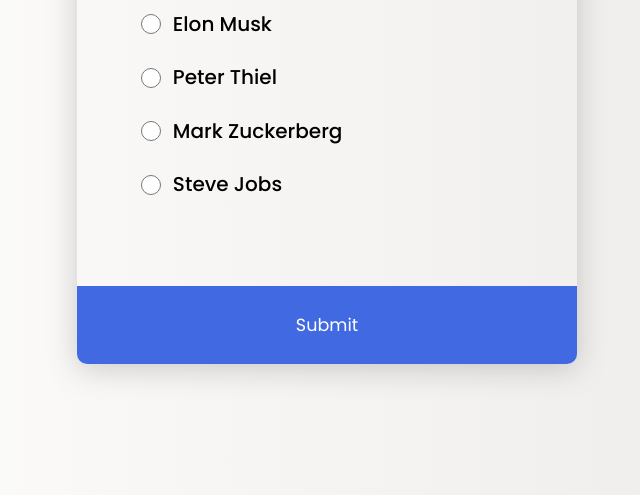
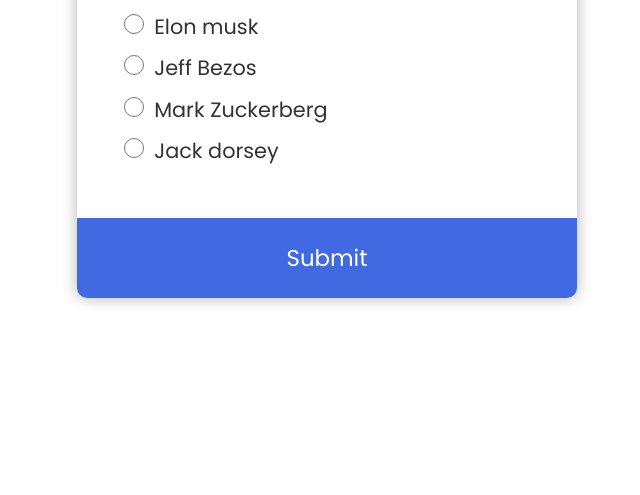
Before and after one commit to danishhansari/JavaScript-Practise, a plain HTML site: page 12 - Quiz App/index.html in a window 1280 px wide. Shown: the part 305-800 px from the top of the page, without its empty margins (313-953 px from the left). Drawn offline with Linux system fonts and the light colour scheme.

Commit message:
more questino added

```diff
--- a/12 - Quiz App/app.js
+++ b/12 - Quiz App/app.js
@@ -1,99 +1,138 @@
-const quizData = [
+const questionData = [
     {
-        question: "Who is the founder of Facebook",
-        a:'Elon Musk',
-        b:'Peter Thiel',
+        question:"Who is the CEO of Facebook",
+        a:'Elon musk',
+        b:'Jeff Bezos',
         c:'Mark Zuckerberg',
-        d:'Steve Jobs',
+        d:'Jack dorsey',
         correct:'c'
-    } ,
+    },
     {
-        question:"How much it cost elon to buy twitter",
-        a:'44$ Billion',
-        b:'4$ Billion',
-        c:'23$ Billion',
-        d:'80 Hazaar',
+        question:"In which year india got independence",
+        a:'1999',
+        b:'1947',
+        c:'1964',
+        d:'1960',
+        correct:'b'
+    },
+    {
+        question:"Which language computer understand without translation",
+        a:'Binary bit (0/1)',
+        b:'Javascript',
+        c:'Assembly',
+        d:'Python',
         correct:'a'
     },
     {
-        question:"What is most popular song in youtube",
-        a:'Dusk till Down',
-        b:'Shape of you',
-        c:'Selfie maine le li aaj',
-        d:'Despacito',
+        question:"Who is new owner of Twitter",
+        a:'Jeff Bezos',
+        b:'Mark Zuckerberg',
+        c:'Elon musk',
+        d:'Jack dorsey',
+        correct:'c'
+    },
+    {
+        question:"How much Facebook paid to buy Whatsapp",
+        a:'19 Billion',
+        b:'10 Billion',
+        c:'1 Billion',
+        d:'4 Million',
+        correct:'a'
+    },
+    {
+        question:"How is the current CEO of Apple",
+        a:'Mike tyson',
+        b:'Jeff Bezos',
+        c:'Gautam Adani',
+        d:'Tim cook',
         correct:'d'
     },
     {
-        question:"Who saved apple to go bankrupt",
-        a:'Xerox',
-        b:'Microsoft',
-        c:'Nintendo',
-        d:'Samsung',
-        correct:'b'
+        question:"Who is the most popular star in india",
+        a:'Salman Khan',
+        b:'Ajay Devgan',
+        c:'Shahrukh Khan',
+        d:'Saif ali Khan',
+        correct:'c'
     },
     {
-        question:"What is the full form of 'DevOps' ",
-        a:'Development &opportunity',
-        b:'Development &OpenSource',
-        c:'Development & Operation',
-        d:'Development & Orange',
+        question:"What is the name of SRK house",
+        a:'Mannat',
+        b:'Antillia',
+        c:'Jalsa',
+        d:'Heaven',
+        correct:'a'
+    },
+    {
+        question:"In which age a baby should go to school",
+        a:'5yrs',
+        b:'10yrs',
+        c:'3yrs',
+        d:'12yrs',
         correct:'c'
+    },
+    {
+        question:"Which thing a human should give more importance",
+        a:'Health',
+        b:'Wealth',
+        c:'Women',
+        d:'Cloth',
+        correct:'a'
     }
-];
-let quizz = document.getElementById('quiz');
-const answersEl = document.querySelectorAll('.answer');
-const questionEl = document.getElementById('question');
-const submitBtn = document.getElementById('submit');
-const a_text = document.getElementById('a_text');
-const b_text = document.getElementById('b_text');
-const c_text = document.getElementById('c_text');
-const d_text = document.getElementById('d_text');
+]
+let questionEl = document.getElementById('question');
+let answerA = document.getElementById('input-a');
+let answerB = document.getElementById('input-b');
+let answerC = document.getElementById('input-c');
+let answerD = document.getElementById('input-d');
+const btn = document.getElementById('btn');
+let radio = document.querySelectorAll('input[type="radio"]');
+let quizEl = document.getElementById('quiz-ul')
+
+
 let currentQuiz = 0;
 let score = 0;
-loadQuiz();
+deSelect();
 
-function loadQuiz(){
-    deSelectEl();
-    const currentQuizData = quizData[currentQuiz];
-    questionEl.innerHTML = currentQuizData.question;
-    a_text.innerText = currentQuizData.a;
-    b_text.innerText = currentQuizData.b;
-    c_text.innerText = currentQuizData.c;
-    d_text.innerText = currentQuizData.d;
+function load(){
+    questionEl.innerText = questionData[currentQuiz].question;
+    answerA.innerText = questionData[currentQuiz].a;
+    answerB.innerText = questionData[currentQuiz].b;
+    answerC.innerText = questionData[currentQuiz].c;
+    answerD.innerText = questionData[currentQuiz].d;
 }
+btn.addEventListener('click',()=> {
+    let answer = Select();
+    if(answer){
+        if(answer === questionData[currentQuiz].correct){
+            score++;
+            console.log(score);
+        }
+        currentQuiz++;
+    if(currentQuiz < questionData.length){
+        deSelect();
+    }
+    else{
+        questionEl.innerText = "";
+        quizEl.innerHTML = `
+                <h1>You answered correctly at ${score}/${questionData.length} questions.</h1>
 
-function getSelected(){
+                <button onclick="location.reload()">Reload</button>`
+    }
+}
+});
+function deSelect(){
+    radio.forEach(number => {
+        number.checked = false;
+    });
+    load();
+}
+function Select(){
     let answer = undefined;
-
-    answersEl.forEach((ans) => {
-        if(ans.checked){
-         answer = ans.id;
+    radio.forEach(number => {
+        if(number.checked){
+            answer = number.id;
         }
     });
     return answer;
 }
-
-
-function deSelectEl(){
-    answersEl.forEach((ans) => {
-     ans.checked = false;
-    });
-}
-
-submitBtn.addEventListener('click',() => {
-   const answer = getSelected();
-   console.log(score);
-    if (answer) {
-        if (answer === quizData[currentQuiz].correct) {
-            score++;
-        }
-        currentQuiz++;
-    if(currentQuiz < quizData.length){
-        loadQuiz();
-    }
-    else{
-      quizz.style.padding = '2em'
-      quizz.innerHTML = `<h2>You answered correctly at ${score} / ${quizData.length} question.</h2 >`
-    }
-   }
-});
--- a/12 - Quiz App/index.html
+++ b/12 - Quiz App/index.html
@@ -4,40 +4,29 @@
     <meta charset="UTF-8">
     <meta http-equiv="X-UA-Compatible" content="IE=edge">
     <meta name="viewport" content="width=device-width, initial-scale=1.0">
-    <title>Quizz App</title>
+    <title>Quiz App</title>
     <link rel="stylesheet" href="style.css">
-    <script src="app.js"defer></script>
+    <script src="app.js" defer></script>
 </head>
 <body>
-    <div class="quiz-container" id="quiz">
-        <div class="quiz-header">
-        <h1 id="question">Question Text</h1>
-        <ul>
-            <li>
-                <input type="radio" id="a" name="answer" class="answer">
-                <label for="a" id="a_text" >Question</label>
+    <div class="container">
+        <div class="quiz-container">
+            <h1 id="question">Question</h1>
+            <ul id="quiz-ul">
+                <li><input type="radio" name="answer" id="a">
+                <label id="input-a" for="a"> Answer</label></li>
 
-            </li>
-            <li>
-                <input type="radio" id="b" name="answer" class="answer">
-                <label
-                id="b_text"  for="b">Question</label>
+                <li><input type="radio" id="b" name="answer">
+                <label for="b" id="input-b">Answer</label></li>
 
-            </li>
-            <li>
-                <input type="radio"id="c" name="answer" class="answer">
-                <label
-                id="c_text"  for="c">Question</label>
-            </li>
-            <li>
-                <input type="radio" id="d" name="answer" class="answer">
-                <label
-                id="d_text"
-                for="d">Question</label>
-            </li>
-        </ul>
+                <li><input type="radio" name="answer" id="c">
+                <label for="c" id="input-c">Answer</label></li>
+
+                <li><input type="radio" name="answer" id="d">
+                <label for="d" id="input-d">Answer</label></li>
+            </ul>
+            <button id="btn">Submit</button>
         </div>
-        <button id="submit" class="btn">Submit</button>
     </div>
 </body>
 </html>
--- a/12 - Quiz App/style.scss
+++ b/12 - Quiz App/style.scss
@@ -3,67 +3,70 @@
     padding: 0px;
     margin: 0px;
     box-sizing: border-box;
-    vertical-align: middle;
-    font-family: 'Poppins',Georgia, 'Times New Roman', Times, serif;
+    font-family: 'Poppins',system-ui, -apple-system, BlinkMacSystemFont, 'Segoe UI', Roboto, Oxygen, Ubuntu, Cantarell, 'Open Sans', 'Helvetica Neue', sans-serif;
+    border: 0px;
+    outline: 0px;
+    color: #333;
 }
-body{
-    background: linear-gradient(to right, #FFFFFF, #ECE9E6);
-    min-height: 100vh;
+li{
+    list-style-type: none;
+}
+@mixin flex(){
     display: flex;
     justify-content: center;
     align-items: center;
 }
-.quiz-container{
-    width:100%;
-    max-width: 500px;
-    box-shadow: 0px 5px 30px rgba(100,100,100,.3);
-    border-radius: 10px;
-    overflow: hidden;
+.container{
+    height: 100vh;
+    @include flex();
 
 
-    .quiz-header{
-        padding: 4em;
+    .quiz-container{
+        width: 500px;
+        max-width: 100%;
+        border-radius: 10px;
+        // background:crimson;
+        font-size: 1.3em;
+        overflow: hidden;
+        box-shadow: 0px 0px 15px rgba(0,0,0,.3);
 
+        h1{
+            padding-top: 1em;
+            font-size: 1.3em;
+            text-align: center;
+        }
+        ul{
+            padding: 2em;
 
-
-        ul li{
-            margin-block: 1.1em;
-            font-size: 1.25em;
-            font-weight: 500;
-
-
+            li{
+                margin-block: .5em;
 
                 label{
                     cursor: pointer;
                 }
+            }
 
-            input[type="radio"]{
-                width: 20px;
+
+            li input[type='radio']{
+                width: 30px;
                 height: 20px;
-                margin-right: .5em;
+                cursor: pointer;
 
             }
         }
-    }
-    #submit,
-    .btn{
+        #btn{
             display: block;
             width: 100%;
-        outline: none;
-        border: none;
-        background:royalblue ;
-        transition: .3s background ease;
+            padding-block: 1em;
+            font-size: 1.1em;
+            background: royalblue;
             color: white;
-        font-size: 1.1em;
-        cursor: pointer;
-        padding:1.5em;
+            transition: .5s background ease;
+
 
             &:hover{
                 background: rebeccapurple;
             }
-
         }
     }
-ul{
-    list-style: none;
 }
```
Also changed, not shown: 12 - Quiz App/style.css, 1 other file. Lines whose indentation alone changed are shown as unchanged.
